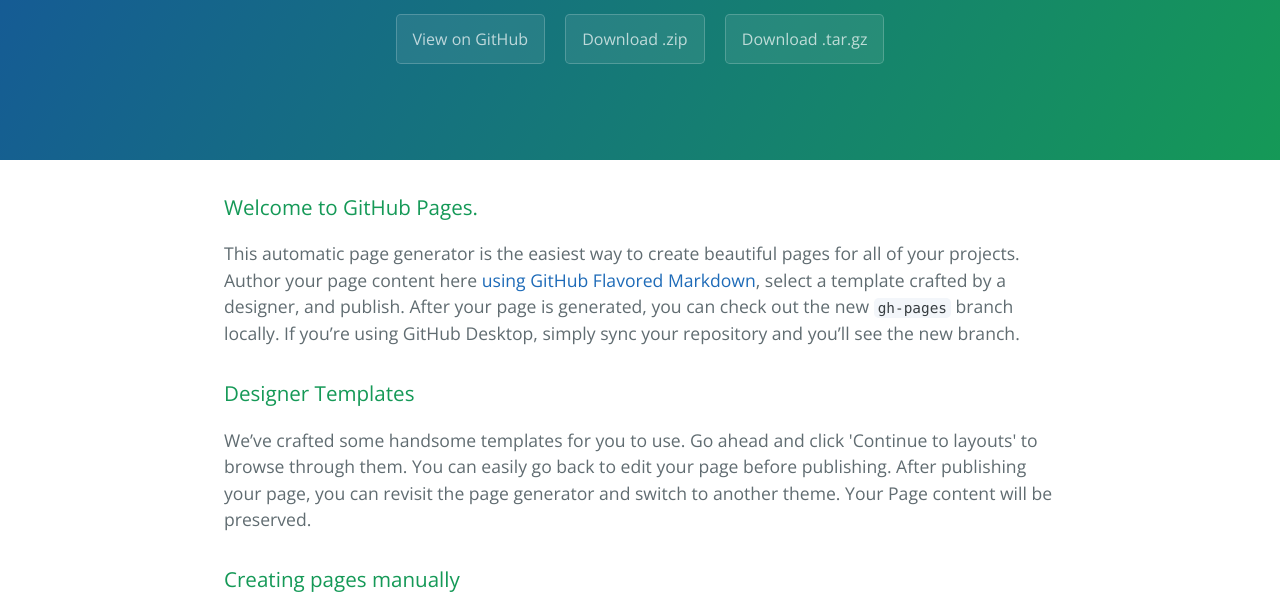
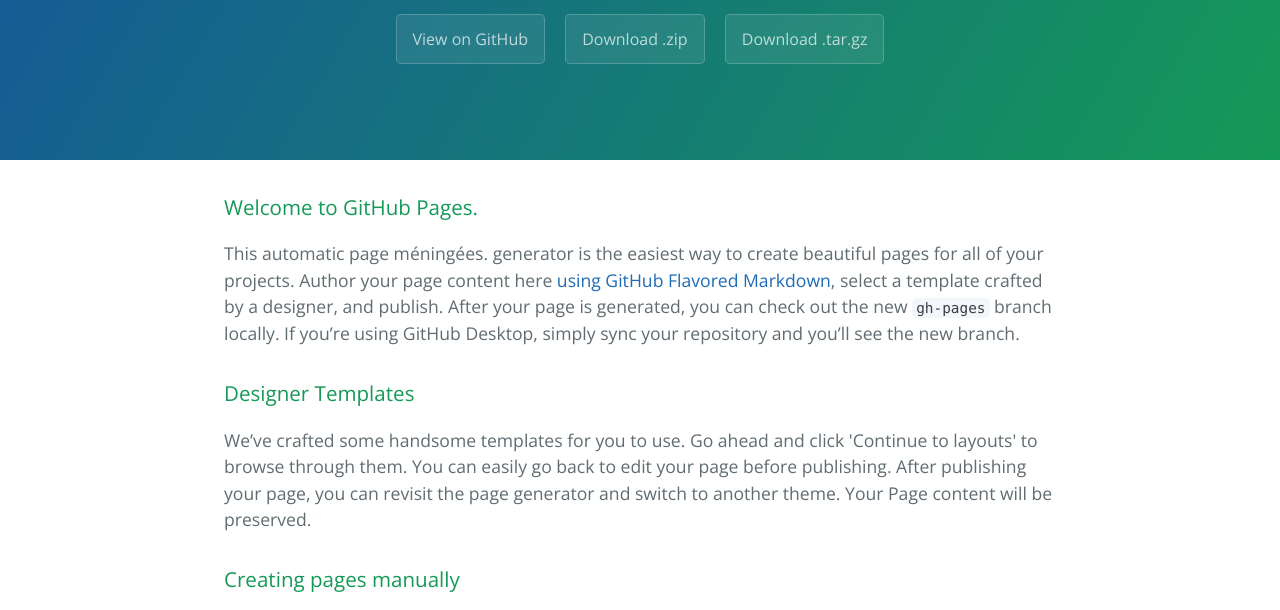
Before and after one commit to EnRodage/siteweb, a plain HTML site: page index.html in a window 1280 px wide. Shown: the part 176-786 px from the top of the page. Drawn offline with nearby package versions, Linux system fonts and the light colour scheme.

Commit message:
Update index.html

```diff
--- a/index.html
+++ b/index.html
@@ -22,7 +22,7 @@
       <h3>
 <a id="welcome-to-github-pages" class="anchor" href="#welcome-to-github-pages" aria-hidden="true"><span aria-hidden="true" class="octicon octicon-link"></span></a>Welcome to GitHub Pages.</h3>
 
-<p>This automatic page generator is the easiest way to create beautiful pages for all of your projects. Author your page content here <a href="https://guides.github.com/features/mastering-markdown/">using GitHub Flavored Markdown</a>, select a template crafted by a designer, and publish. After your page is generated, you can check out the new <code>gh-pages</code> branch locally. If you’re using GitHub Desktop, simply sync your repository and you’ll see the new branch.</p>
+<p>This automatic page méningées. generator is the easiest way to create beautiful pages for all of your projects. Author your page content here <a href="https://guides.github.com/features/mastering-markdown/">using GitHub Flavored Markdown</a>, select a template crafted by a designer, and publish. After your page is generated, you can check out the new <code>gh-pages</code> branch locally. If you’re using GitHub Desktop, simply sync your repository and you’ll see the new branch.</p>
 
 <h3>
 <a id="designer-templates" class="anchor" href="#designer-templates" aria-hidden="true"><span aria-hidden="true" class="octicon octicon-link"></span></a>Designer Templates</h3>
```
